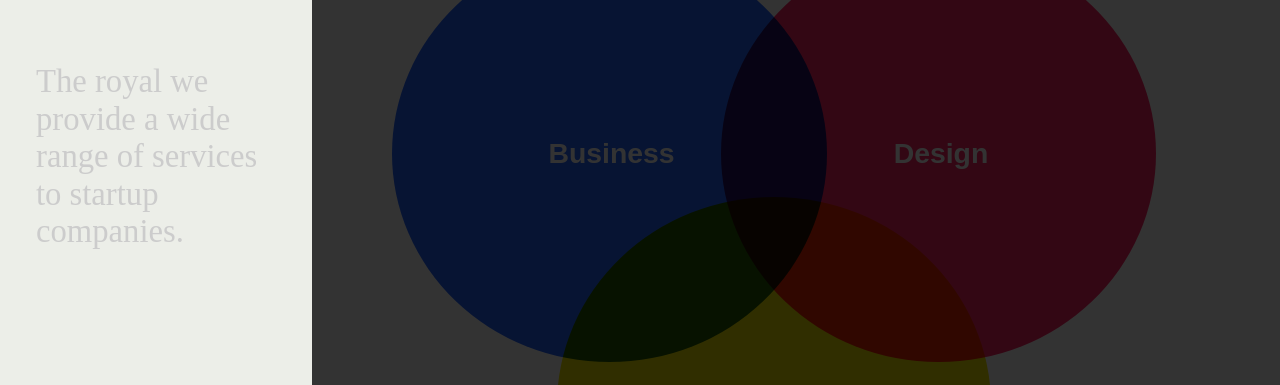
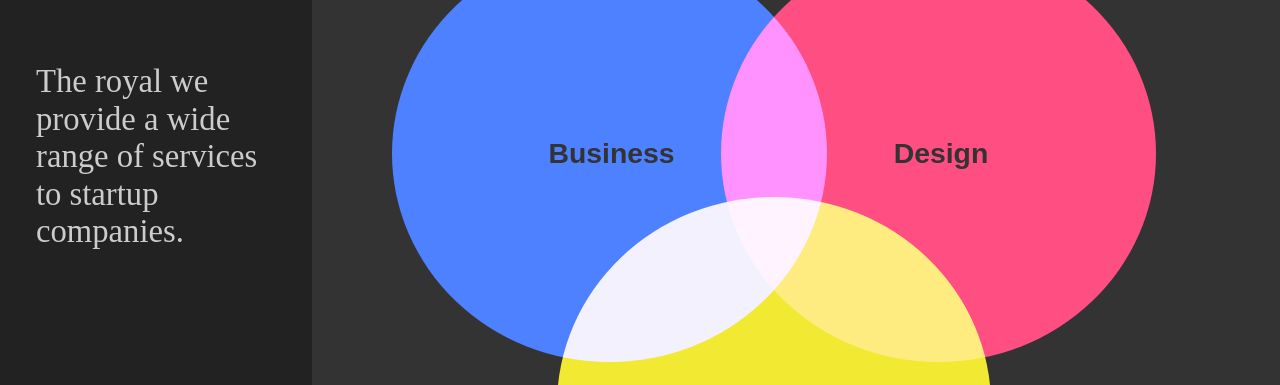
Before and after one commit to LariElovainio/jack, a plain HTML site: page index.html in a window 1280 px wide. Shown: the part 241-626 px from the top of the page. Drawn offline with Linux system fonts and the dark colour scheme.

Commit message:
Dark mode fixes

```diff
--- a/style.css
+++ b/style.css
@@ -308,5 +308,11 @@ article h3::before {
 		--bg: #333;
 		--text: #ccc;
 		--text-large: #ddd;
+		--grey-10: #222;
+	}
+
+	.site .venn li {
+		color: black;
+		mix-blend-mode: screen;
 	}
 }
```
